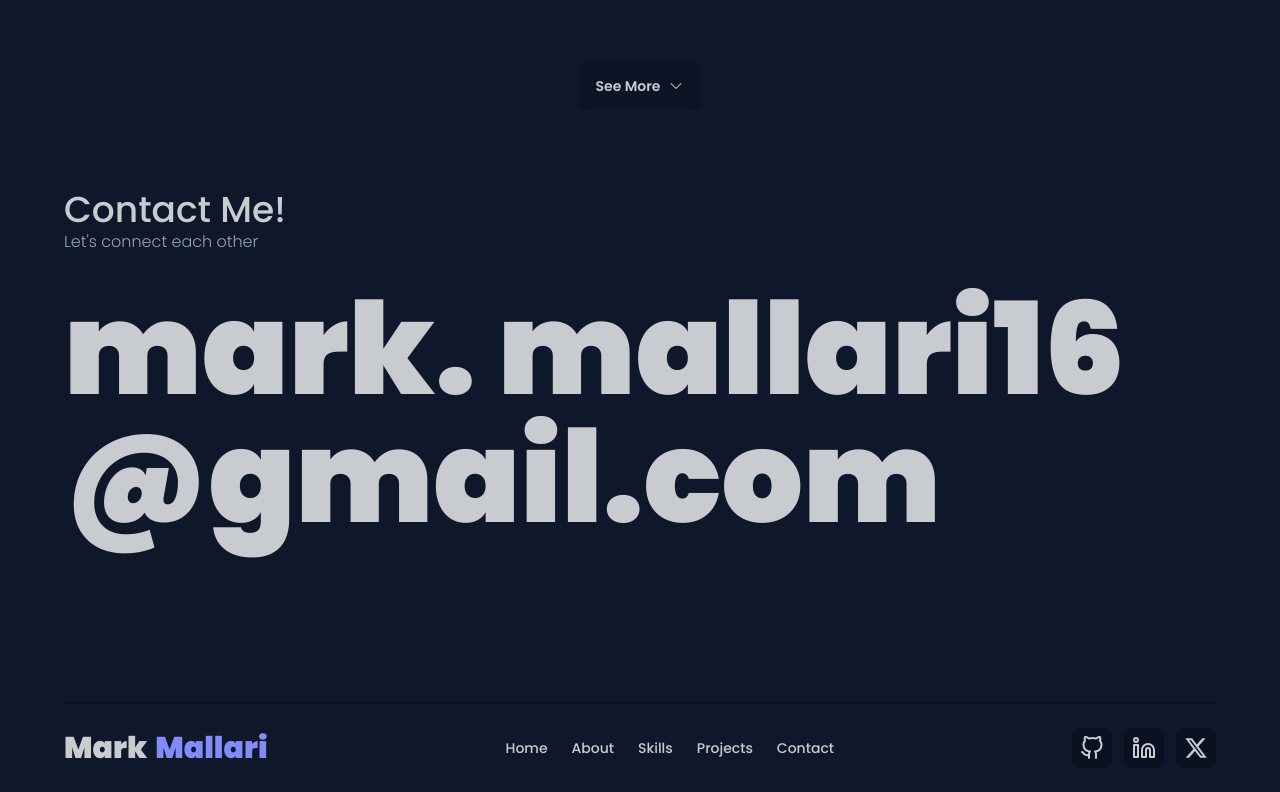
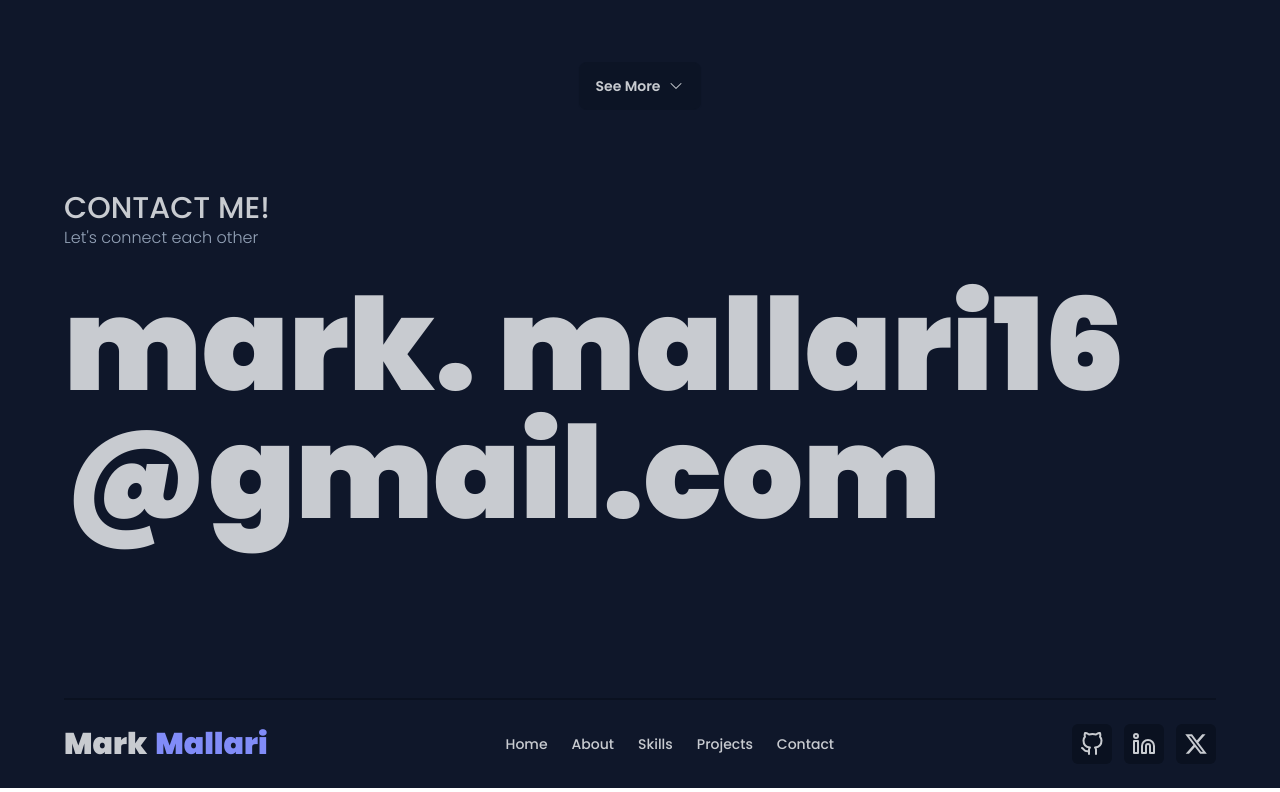
Before and after one commit to MarkMallari16/portfolio-website, a React (Vite) app: page / in a window 1280 px wide. Shown: the part 4616-5408 px from the top of the page. Built offline with nearby package versions, Linux system fonts and the light colour scheme.

Commit message:
upd: uppercase the head of contact

```diff
--- a/src/components/NewContact.jsx
+++ b/src/components/NewContact.jsx
@@ -24,10 +24,10 @@ const NewContact = () => {
                     variants={fadeInAnimationVariants}
                     transition={{ ease: 'easeInOut' }}
                     viewport={{ once: true }}>
-                    <h2 className='text-3xl lg:text-4xl font-medium'>
+                    <h2 className='uppercase text-3xl  font-medium'>
                         Contact Me!
                     </h2>
-                    <p className=' text-slate-400 font-light'>Let's connect each other</p>
+                    <p className='text-slate-400 font-light'>Let's connect each other</p>
                 </motion.div>
                 <motion.h1
                     initial="hidden"
```
